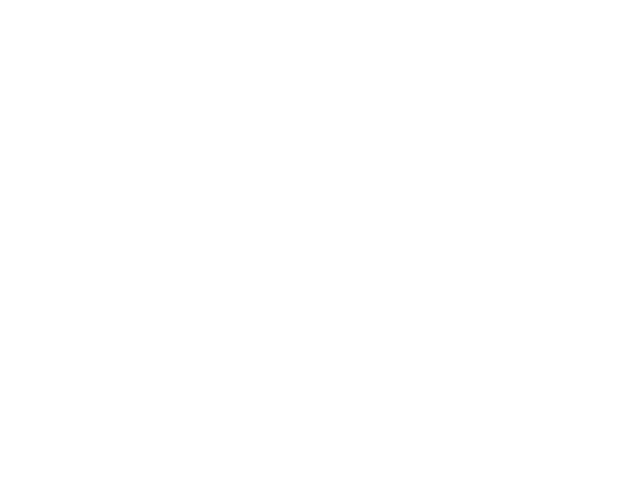
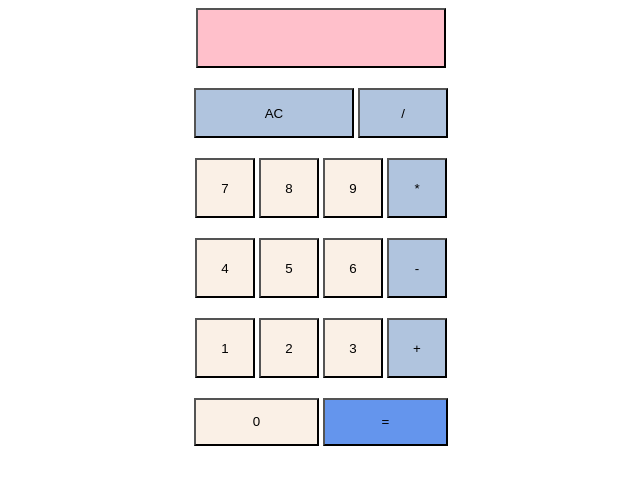
Before and after one commit to matveykusurgashev/DD199, a plain HTML site: page index.html in a window 1280 px wide. Shown: the whole page, without its empty margins (319-959 px from the left). Drawn offline with Linux system fonts and the light colour scheme.

Commit message:
калькулятор

```diff
--- a/index.html
+++ b/index.html
@@ -2,10 +2,81 @@
 <html lang="en">
 <head>
     <meta charset="UTF-8">
-    <meta name="viewport" content="width=device-width, initial-scale=1.0">
+    <meta name="viewport" content="width=, initial-scale=1.0">
     <title>Document</title>
+    <link rel="stylesheet" href="style.css">
 </head>
 <body>
-
+    <div class="container">
+        <button class="glav_btn"></button>
+    </div>
+    <div class="container">
+        <div class="str1">
+            <button class="btn_AC">
+                <p class="AC">AC</p>
+            </button>
+            <button class="btn_delenie">
+                <p class="delenie">/</p>
+            </button>
+        <div>
+    </div>
+    <div class="container">
+        <div class="str2">
+            <button class="btn7">
+                <p class="7">7</p>
+            </button>
+            <button class="btn8">
+                <p class="8">8</p>
+            </button>
+            <button class="btn9">
+                <p class="9">9</p>
+            </button>
+            <button class="btnUm">
+                <p class="UM">*</p>
+            </button>
+        </div>
+    </div>
+    <div class="container">
+        <div class="str3">
+            <button class="btn4">
+                <p class="4">4</p>
+            </button>
+            <button class="btn5">
+                <p class="5">5</p>
+            </button>
+            <button class="btn6">
+                <p class="6">6</p>
+            </button>
+            <button class="btnMIN">
+                <p class="MIN">-</p>
+            </button>
+        </div>
+    </div>
+    <div class="container">
+        <div class="str3">
+            <button class="btn1">
+                <p class="1">1</p>
+            </button>
+            <button class="btn2">
+                <p class="2">2</p>
+            </button>
+            <button class="btn3">
+                <p class="3">3</p>
+            </button>
+            <button class="btnPlus">
+                <p class="PLUS">+</p>
+            </button>
+        </div>
+    </div>
+    <div class="container">
+        <div class="str4">
+            <button class="btn0">
+                <p class="0">0</p>
+            </button>
+            <button class="btnravno">
+                <p class="ravno">=</p>
+            </button>
+        </div>
+    </div>
 </body>
 </html>
--- /dev/null
+++ b/style.css
@@ -0,0 +1,106 @@
+.glav_btn {
+height: 60px;
+width: 250px;
+background-color: pink;
+}
+
+.container {
+    display: flex;
+    justify-content: center;
+    height: 80px;
+}
+
+.btn_AC {
+    height: 50px;
+    width: 160px;
+    margin: 0 0 20px 0;
+    background-color: lightsteelblue;
+}
+
+.btn_delenie  {
+    height: 50px;
+    width: 90px;
+    background-color: lightsteelblue;
+}
+
+.btn7 {
+height: 60px;
+width: 60px;
+background-color: linen;
+}
+
+.btn8 {
+height: 60px;
+width: 60px;
+background-color: linen;
+}
+
+.btn9 {
+height: 60px;
+width: 60px;
+background-color: linen;
+}
+
+.btnUm {
+height: 60px;
+width: 60px;
+background-color: lightsteelblue;
+}
+
+.btn4 {
+height: 60px;
+width: 60px;
+background-color: linen;
+}
+
+.btn5 {
+    height: 60px;
+    width: 60px;
+    background-color: linen;
+    }
+
+.btn6 {
+height: 60px;
+width: 60px;
+background-color: linen;
+}
+
+.btnMIN {
+height: 60px;
+width: 60px;
+background-color: lightsteelblue;
+}
+
+.btn1 {
+height: 60px;
+width: 60px;
+background-color: linen;
+}
+
+.btn2 {
+height: 60px;
+width: 60px;
+background-color: linen;
+}
+
+.btn3 {
+height: 60px;
+width: 60px;
+background-color: linen;
+}
+
+.btnPlus {
+height: 60px;
+width: 60px;
+background-color: lightsteelblue;
+}
+
+.btn0 {
+width: 125px;
+background-color: linen;
+}
+
+.btnravno {
+width: 125px;
+background-color: cornflowerblue;
+}
```
